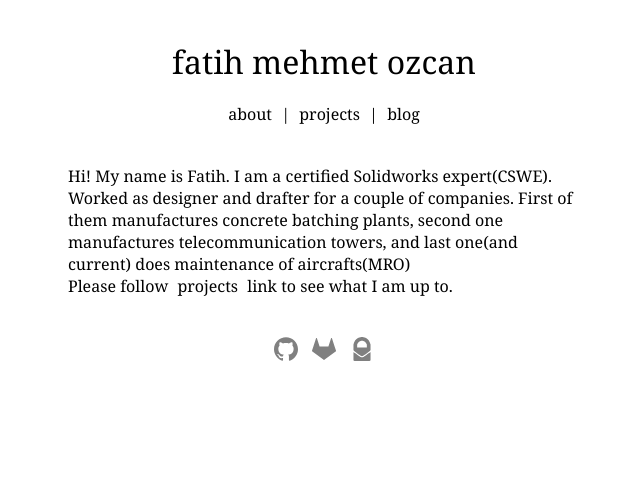
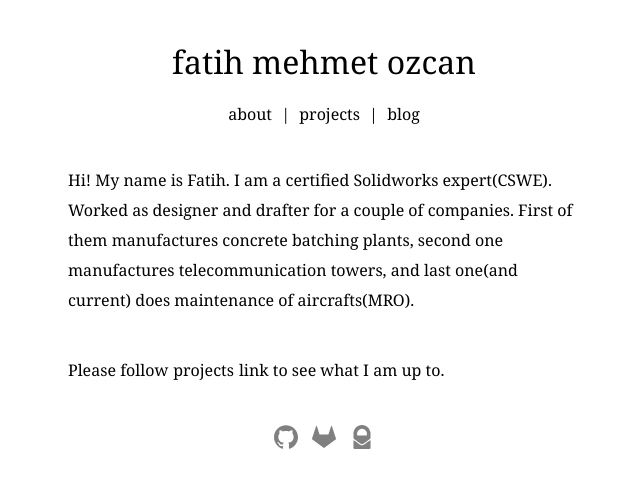
Before and after one commit to fatihmeh/fatihmeh.github.io, a Jekyll site: the page built from index.html, in a window 1280 px wide. Shown: the top 488 px of the page, without its empty margins (316-956 px from the left). Built offline with Jekyll 4.4.1, drawn with Linux system fonts in a browser that asks for light colours.

Commit message:
Minor css updates
About page and blog posts text size updated to 1rem

```diff
--- a/css/main.css
+++ b/css/main.css
@@ -100,14 +100,14 @@
   margin-bottom:20px;
   color:LightSlateGrey;
 }
-#post {
+#post, .about {
   margin-bottom:40px;
   text-align: left;
   text-justify: none;
-  font-size:1.1rem;
+  /* font-size:1rem; */
   line-height:30px;
 }
-#post p {
+#post p, .about p {
    color:black;
    margin-bottom:20px;margin-top:20px;
 }
--- a/index.html
+++ b/index.html
@@ -2,5 +2,5 @@
 layout: default
 title: about fatih
 ---
-<p>Hi! My name is Fatih. I am a certified Solidworks expert(CSWE). Worked as designer and drafter for a couple of companies. First of them manufactures concrete batching plants, second one manufactures telecommunication towers, and last one(and current) does maintenance of aircrafts(MRO)</p>
-<p>Please follow <a class="nav" href="/projects">projects</a> link to see what I am up to.</p>
+<p class="about">Hi! My name is Fatih. I am a certified Solidworks expert(CSWE). Worked as designer and drafter for a couple of companies. First of them manufactures concrete batching plants, second one manufactures telecommunication towers, and last one(and current) does maintenance of aircrafts(MRO).</p>
+<p class="about">Please follow<a class="nav" href="/projects">projects</a>link to see what I am up to.</p>
```
Also changed, not shown: _posts/2019-07-03-zeki-muren.md (+1 -1 lines).
